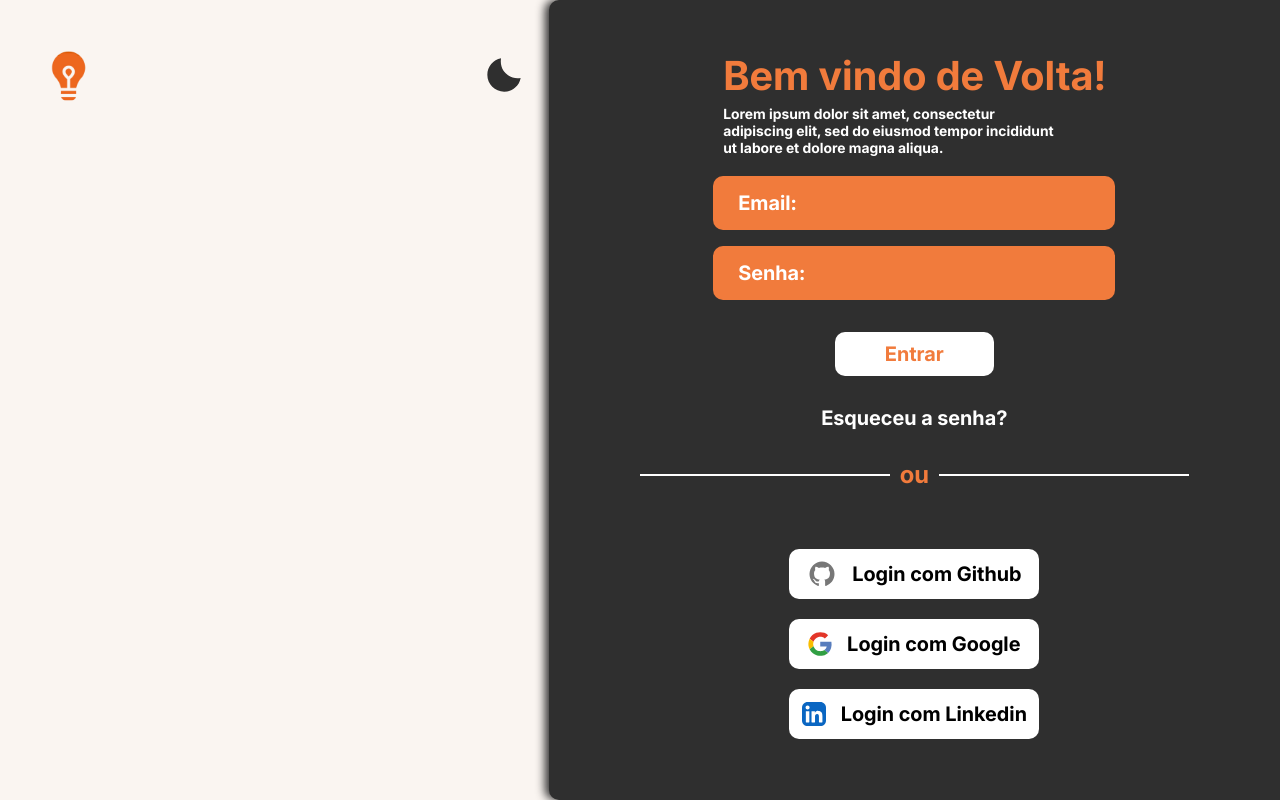
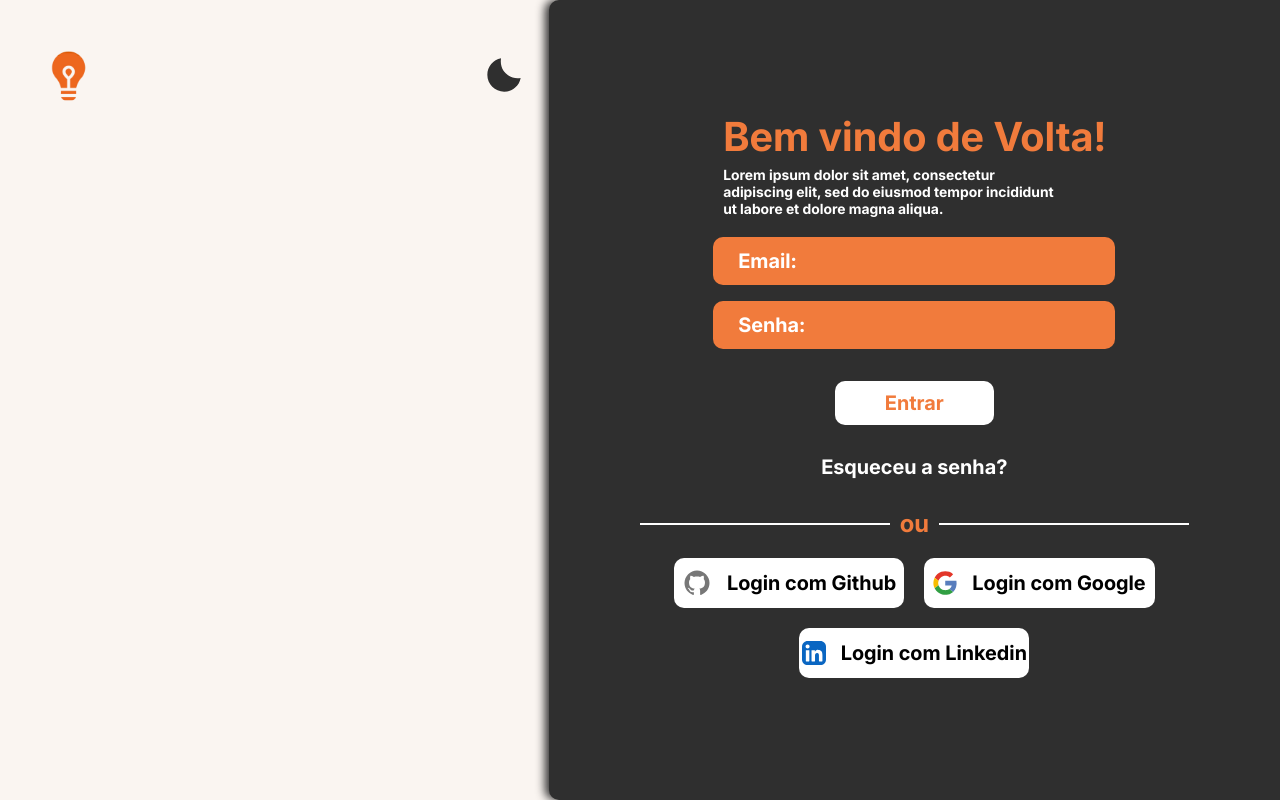
Before and after one commit to joaopbg06/ideafy, a React (Create React App) app: page /login in a window 1280 px wide. Built offline with nearby package versions, Linux system fonts and the light colour scheme.

Commit message:
animação no login

```diff
--- a/src/pages/login.js
+++ b/src/pages/login.js
@@ -118,7 +118,7 @@ export default function Login() {
                 <div className="icons">
                     <img className="logoIcon icon" src={images.logoIcon} alt="Logo" />
 
-                    <img className="luaIcon icon" src={iconSrc} alt="Lua" onClick={toggleIcon} />
+                    <img className={`temaIcon icon `} src={iconSrc} alt="Lua" onClick={toggleIcon} />
                 </div>
 
                 <div className={`card-container ${fade ? "fade-out" : "fade-in"}`}>
@@ -136,7 +136,7 @@ export default function Login() {
                     <form className="formulario">
                         <input placeholder="Email:" className="inputEmail input subtitulo" />
                         <input placeholder="Senha:" className="inputSenha input subtitulo" />
-                        <button type="submit" className={`buttonLogin button subtitulo ${tema === "escuro" ? "escuro-fundo-cinza" : "claro-fundo-branco"}`}>Entrar</button>
+                        <button type="submit" className={`buttonLogin button subtitulo ${tema === "escuro" ? "escuro-fundo-cinza hover-escuro-button" : "claro-fundo-branco hover-claro-button"}`}>Entrar</button>
                     </form>
 
                     <h2 className={`subtituloLogin subtitulo ${tema === "escuro" ? "escuro-color" : "claro-color"}`}>Esqueceu a senha?</h2>
@@ -150,17 +150,17 @@ export default function Login() {
                 </div>
 
                 <div className="outros">
-                    <div className={`caixa ${tema === "escuro" ? "escuro-fundo-cinza" : "claro-fundo-branco"}`}>
+                    <div className={`caixa ${tema === "escuro" ? "escuro-fundo-cinza escuro-hover-caixa claro-color" : "claro-fundo-branco claro-hover-caixa escuro-color"}`}>
                         <img src={images.githubIcon} className='loginIcons githubIcon' />
-                        <p className={` subtitulo ${tema === "escuro" ? "claro-color" : "escuro-color"}`}>Login com Github</p>
+                        <p className={` subtitulo `}>Login com Github</p>
                     </div>
-                    <div className={`caixa ${tema === "escuro" ? "escuro-fundo-cinza" : "claro-fundo-branco"}`}>
+                    <div className={`caixa ${tema === "escuro" ? "escuro-fundo-cinza escuro-hover-caixa claro-color" : "claro-fundo-branco claro-hover-caixa escuro-color"}`}>
                         <img src={images.googleIcon} className='loginIcons' />
-                        <p className={` subtitulo ${tema === "escuro" ? "claro-color" : "escuro-color"}`}>Login com Google</p>
+                        <p className={` subtitulo `}>Login com Google</p>
                     </div>
-                    <div className={`caixa ${tema === "escuro" ? "escuro-fundo-cinza" : "claro-fundo-branco"}`}>
+                    <div className={`caixa ${tema === "escuro" ? "escuro-fundo-cinza escuro-hover-caixa claro-color" : "claro-fundo-branco claro-hover-caixa escuro-color"}`}>
                         <img src={images.linkedinIcon} className='loginIcons' />
-                        <p className={` subtitulo ${tema === "escuro" ? "claro-color" : "escuro-color"}`}>Login com Linkedin</p>
+                        <p className={` subtitulo `}>Login com Linkedin</p>
                     </div>
                 </div>
             </div>
--- a/src/styles/login.css
+++ b/src/styles/login.css
@@ -22,6 +22,7 @@
     font-family: 'interBold';
 }
 
+
 /* Temas */
 
 .claro-fundo-bege {
@@ -44,7 +45,7 @@
     transition: all 0.3s;
 }
 
-.claro-color {
+.claro-color, .input::placeholder {
     color: #fff;
     transition: all 0.3s;
 }
@@ -78,10 +79,16 @@
     margin: 30px 0 0;
 }
 
-.luaIcon {
+.temaIcon {
     width: 40px;
     cursor: pointer;
+    transition: transform 0.3s ease; /* Corrigido */
 }
+
+.temaIcon:hover {
+    transform: scale(1.10);
+}
+
 
 .logoIcon {
     width: 90px;
@@ -267,16 +274,13 @@
 
 /* formulario para logar */
 
-.input::placeholder {
-    color: #fff;
-}
 
 .input {
     outline-style: none;
     color: #fff;
     background-color: #F17B3C;
     border-radius: 10px;
-    padding: 15px 25px;
+    padding: 3% 25px;
     margin-bottom: 16px;
     width: 100%;
 }
@@ -286,6 +290,22 @@
     padding: 10px 50px;
     border-radius: 10px;
     cursor: pointer;
+}
+
+.button:active, .caixa:active {
+    transform: scale(0.90);
+
+}
+
+.hover-escuro-button:hover {
+    background-color: #393232;
+    color: #FF8A50;
+
+}
+
+.hover-claro-button:hover {
+    background-color: #FFE5D1;
+    color: #D6642D;
 }
 
 .buttonLogin {
@@ -316,6 +336,12 @@
 .subtituloLogin {
     text-align: center;
     margin: 30px 0;
+    cursor: pointer;
+}
+
+.subtituloLogin:hover {
+    text-decoration: underline;
+
 }
 
 .separacao {
@@ -324,7 +350,7 @@
     width: 75%;
 }
 
-.tituloSeparacao.titulo {
+.tituloSeparacao {
     font-size: 24px;
     margin: 0 10px;
 }
@@ -341,11 +367,11 @@
     align-items: center;
     justify-content: center;
     width: 60%;
-    margin-top: 50px;
+    margin-top: 10px;
 }
 
 .caixa {
-    width: 250px;
+    width: 45%;
     height: 50px;
     border-radius: 10px;
     margin: 10px;
@@ -353,6 +379,14 @@
     align-items: center;
     justify-content: center;
     cursor: pointer;
+}
+
+.claro-hover-caixa:hover {
+    background-color: #ffeadb;
+}
+
+.escuro-hover-caixa:hover {
+    background-color: #393232;
 }
 
 .loginIcons {
@@ -382,8 +416,15 @@
     }
 
     .outros {
+        width: 70%;
+    }
 
-        width: 70%;
+    #card1 {
+        top: 45px;
+        ;
+        left: 0px;
 
     }
+
+
 }
```
